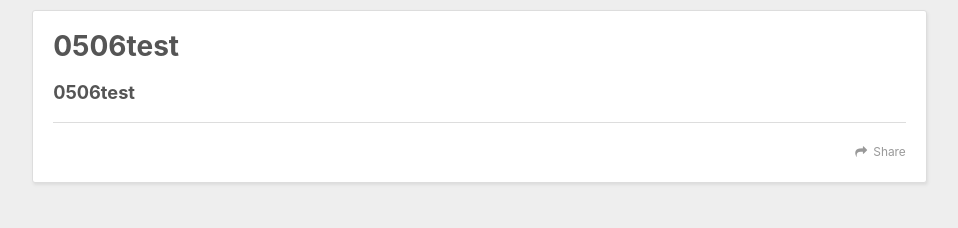
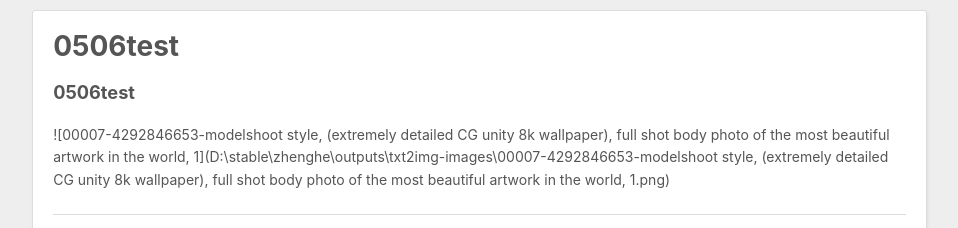
Before and after one commit to xiaopangxie445/xiaopangxie445.github.io, a plain HTML site: page index.html in a window 1280 px wide. Shown: the part 2108-2336 px from the top of the page, without its empty margins (8-966 px from the left). Drawn offline with nearby package versions, Linux system fonts and the light colour scheme.

Commit message:
Site updated: 2023-05-06 11:29:32

```diff
--- a/index.html
+++ b/index.html
@@ -140,7 +140,8 @@
 
     <div class="article-entry" itemprop="articleBody">
 
-        <h3 id="0506test"><a href="#0506test" class="headerlink" title="0506test"></a>0506test</h3>
+        <h3 id="0506test"><a href="#0506test" class="headerlink" title="0506test"></a>0506test</h3><p>![00007-4292846653-modelshoot style, (extremely detailed CG unity 8k wallpaper), full shot body photo of the most beautiful artwork in the world, 1](D:\stable\zhenghe\outputs\txt2img-images\00007-4292846653-modelshoot style, (extremely detailed CG unity 8k wallpaper), full shot body photo of the most beautiful artwork in the world, 1.png)</p>
+
 
     </div>
     <footer class="article-footer">
```
Also changed, not shown: 2023/05/05/0506test/index.html (+5 -4 lines).
